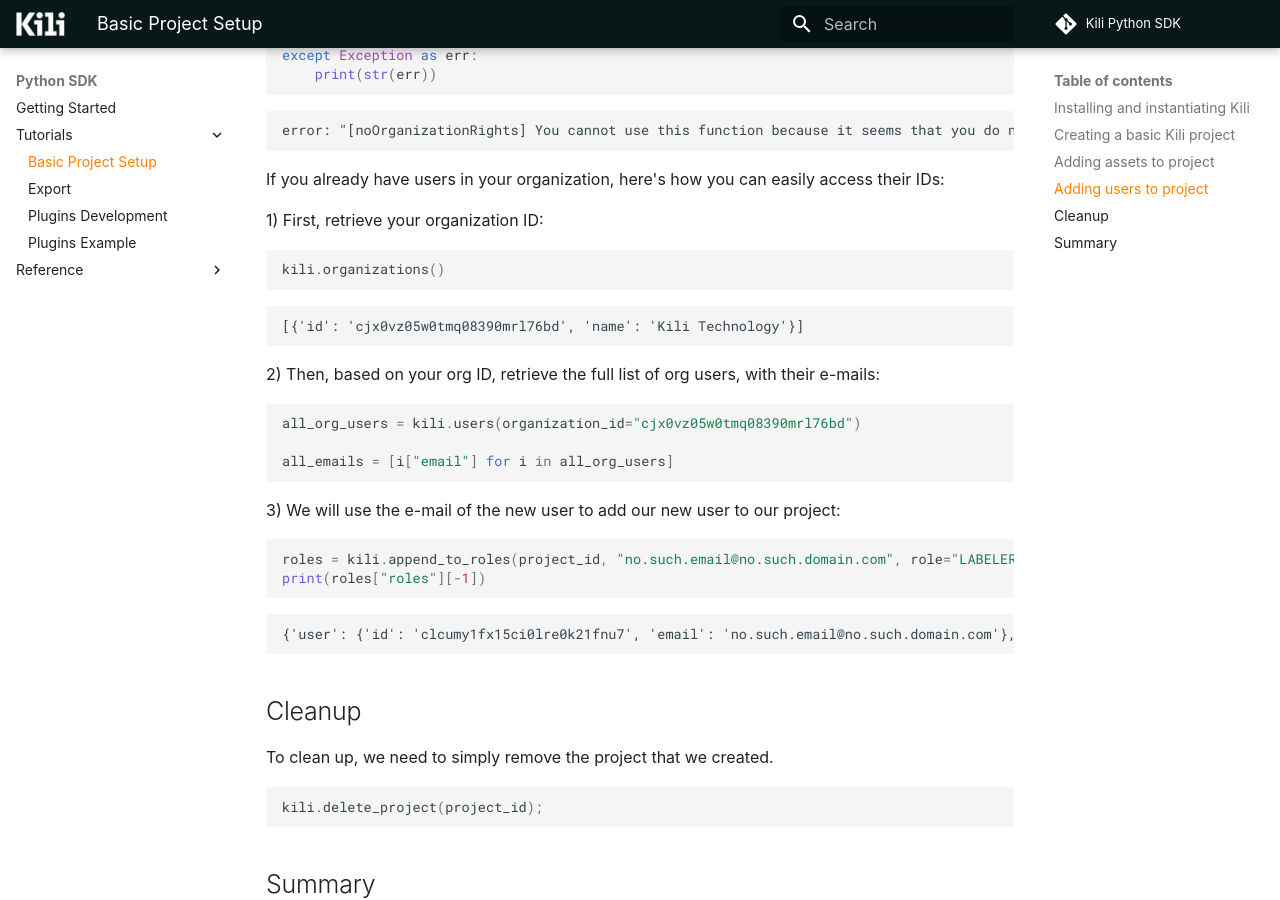
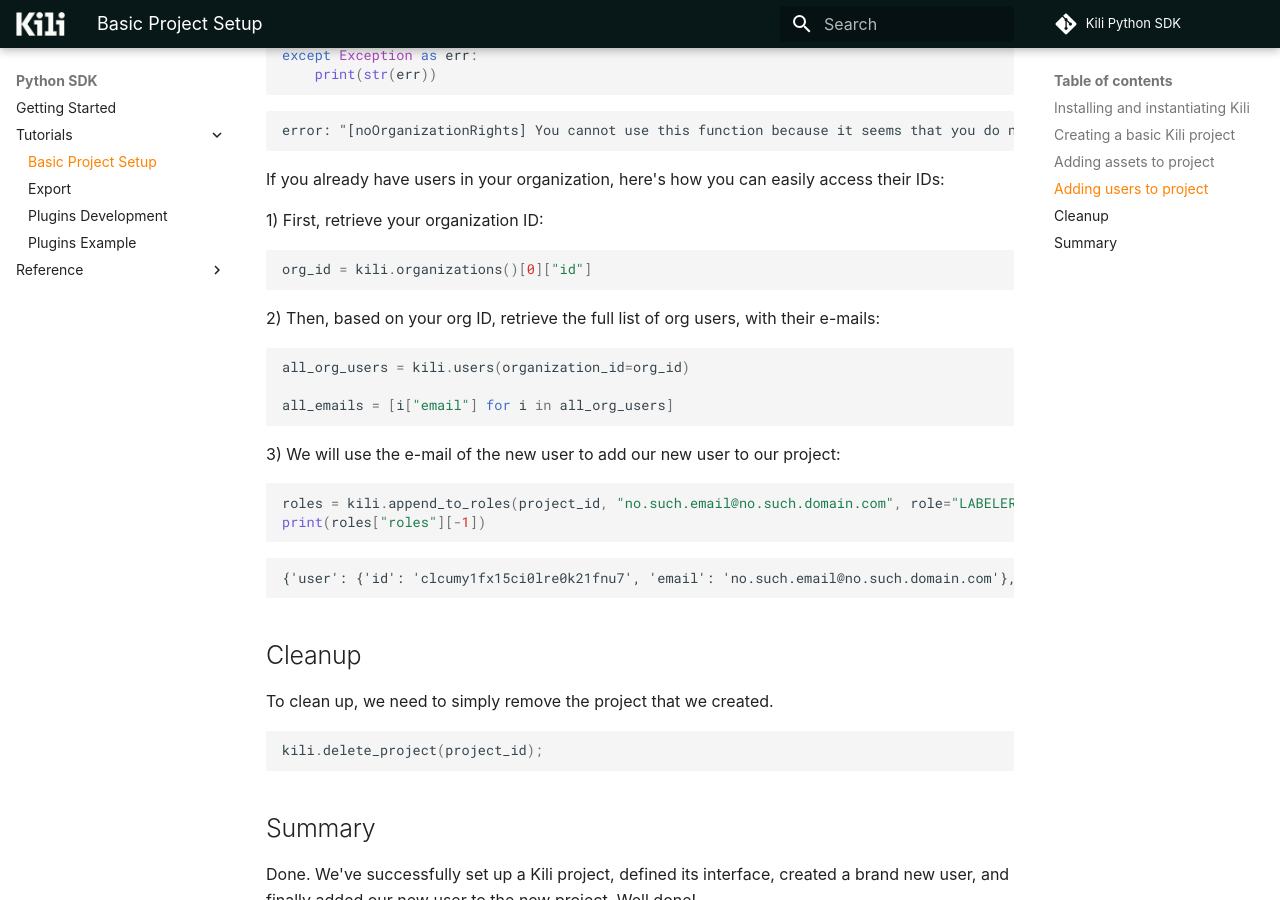
Before and after one commit to kili-technology/kili-python-sdk, an MkDocs documentation site: the page built from docs/sdk/tutorials/basic_project_setup.md, in a window 1280 px wide and 900 px high, scrolled down 2792 px. Built offline with MkDocs 1.6.1 and Material for MkDocs 9.7.7, drawn with Linux system fonts in a browser that asks for light colours; some web fonts are replaced; comment, search, counter and statistics services are not loaded; the version menu is left out.

````diff
--- a/docs/sdk/tutorials/basic_project_setup.md
+++ b/docs/sdk/tutorials/basic_project_setup.md
@@ -148,23 +148,14 @@
 
 
 ```python
-kili.organizations()
+org_id = kili.organizations()[0]["id"]
 ```
-
-
-
-
-
-
-    [{'id': 'cjx0vz05w0tmq08390mrl76bd', 'name': 'Kili Technology'}]
-
-
 
 2) Then, based on your org ID, retrieve the full list of org users, with their e-mails:
 
 
 ```python
-all_org_users = kili.users(organization_id="cjx0vz05w0tmq08390mrl76bd")
+all_org_users = kili.users(organization_id=org_id)
 
 all_emails = [i["email"] for i in all_org_users]
 ```
````
